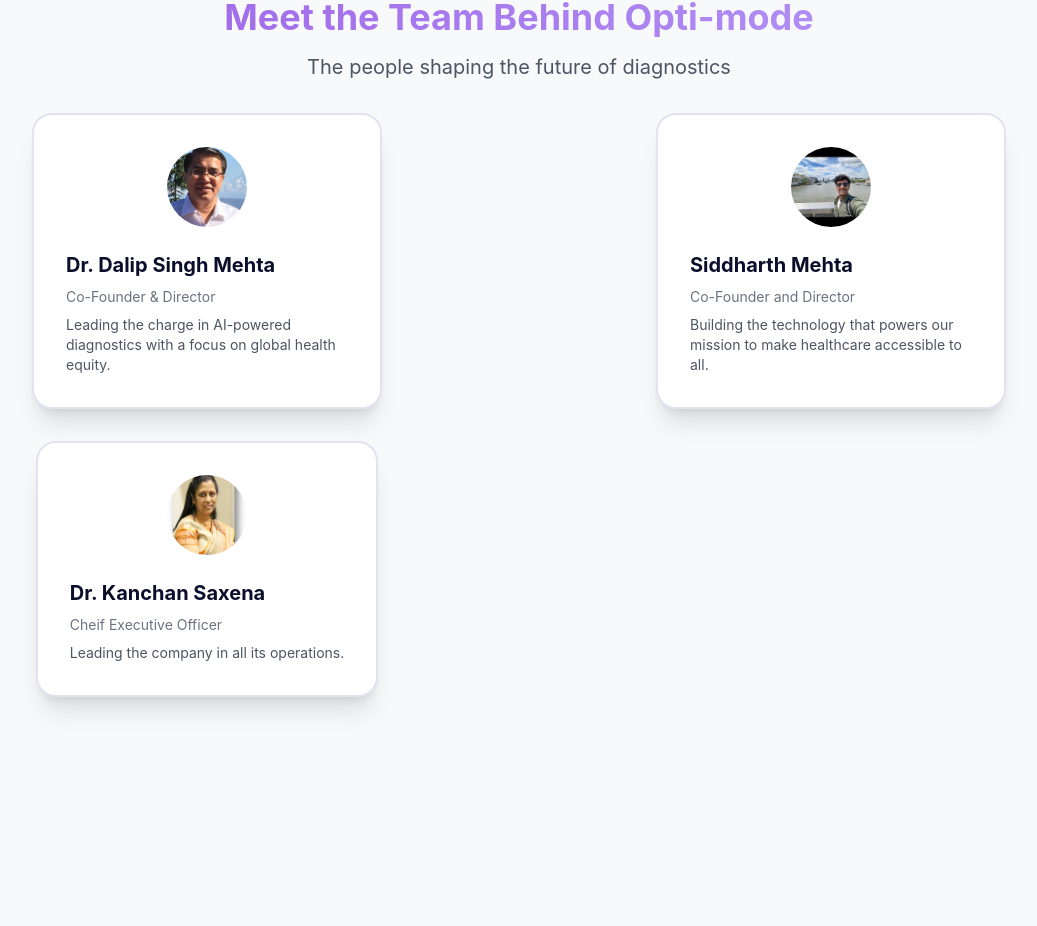
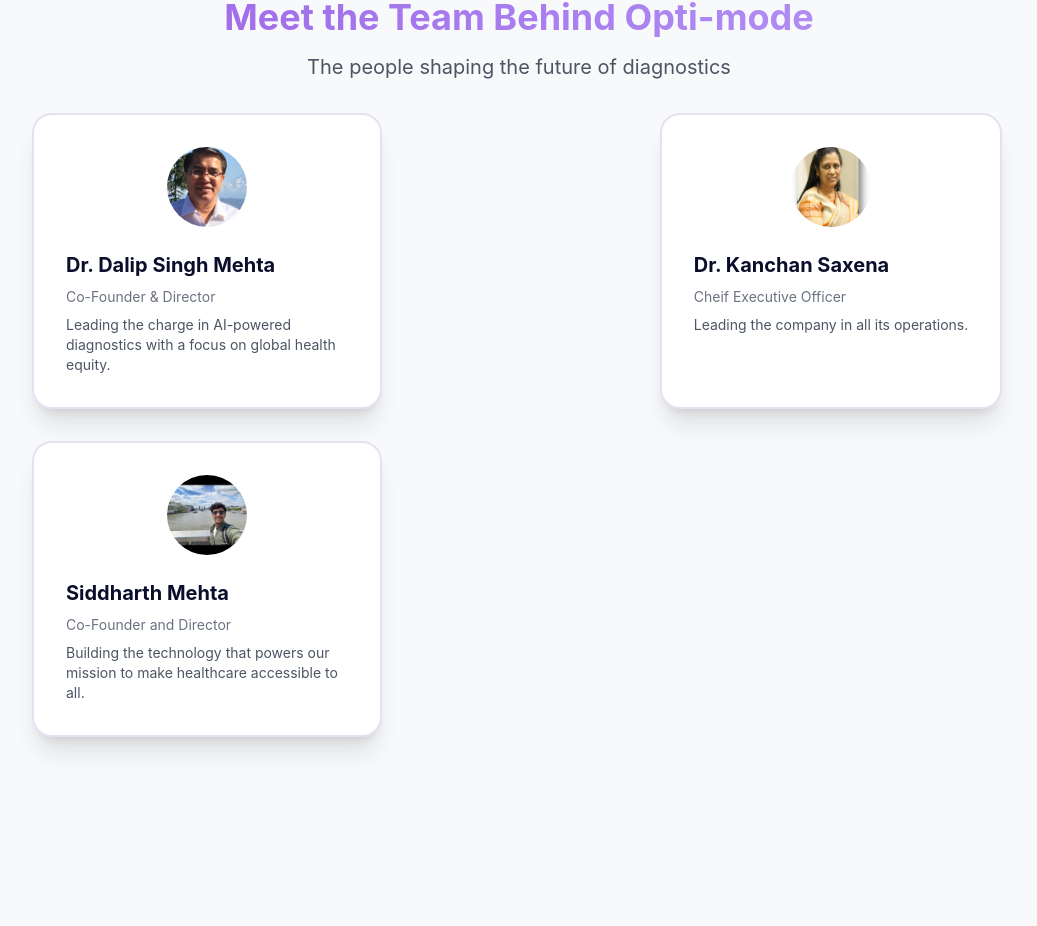
Before and after one commit to Paroksh1/optrix-diagnostics-hub, a React (Vite) app: page /about in a window 1280 px wide. Shown: the part 2165-3091 px from the top of the page, without its empty margins (121-1158 px from the left). Built offline with nearby package versions, Linux system fonts and the light colour scheme.

Commit message:
Auto: Final commit before deployment

```diff
--- a/src/pages/About.tsx
+++ b/src/pages/About.tsx
@@ -22,16 +22,16 @@ const About: React.FC = () => {
       image: "/assets/images/team/dalip-singh.jpg"
     },
     {
+      name: "Dr. Kanchan Saxena",
+      role: "Cheif Executive Officer",
+      description: "Leading the company in all its operations.",
+      image: "/assets/images/team/kanchan-saxena.jpeg"
+    },
+    {
       name: "Siddharth Mehta",
       role: "Co-Founder and Director",
       description: "Building the technology that powers our mission to make healthcare accessible to all.",
       image: "/assets/images/team/siddharth-mehta.jpg"
-    },
-    {
-      name: "Dr. Kanchan Saxena",
-      role: "Cheif Executive Officer",
-      description: "Leading the company in all its operations.",
-      image: "/assets/images/team/kanchan-saxena.jpeg"
     }
   ];
 
```
